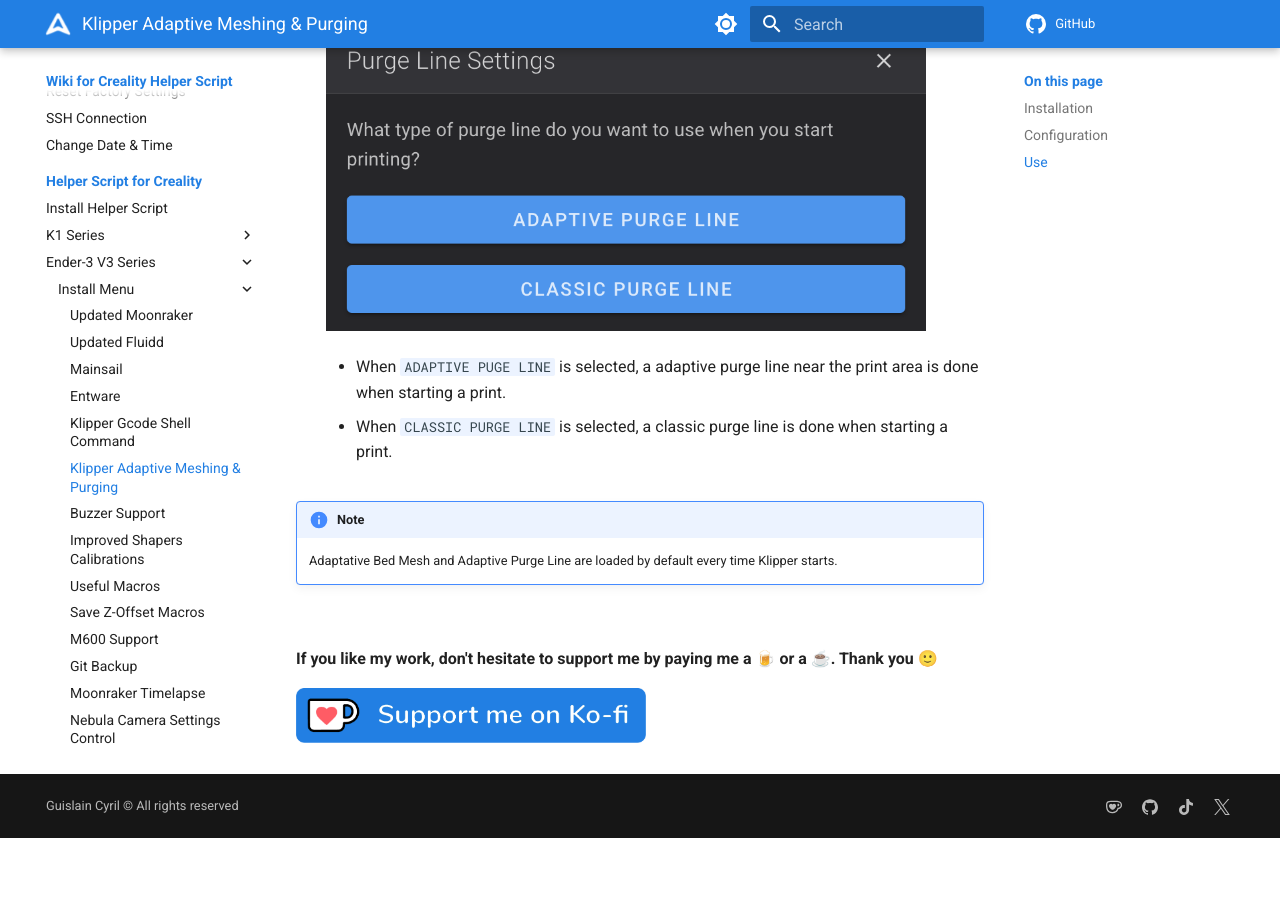
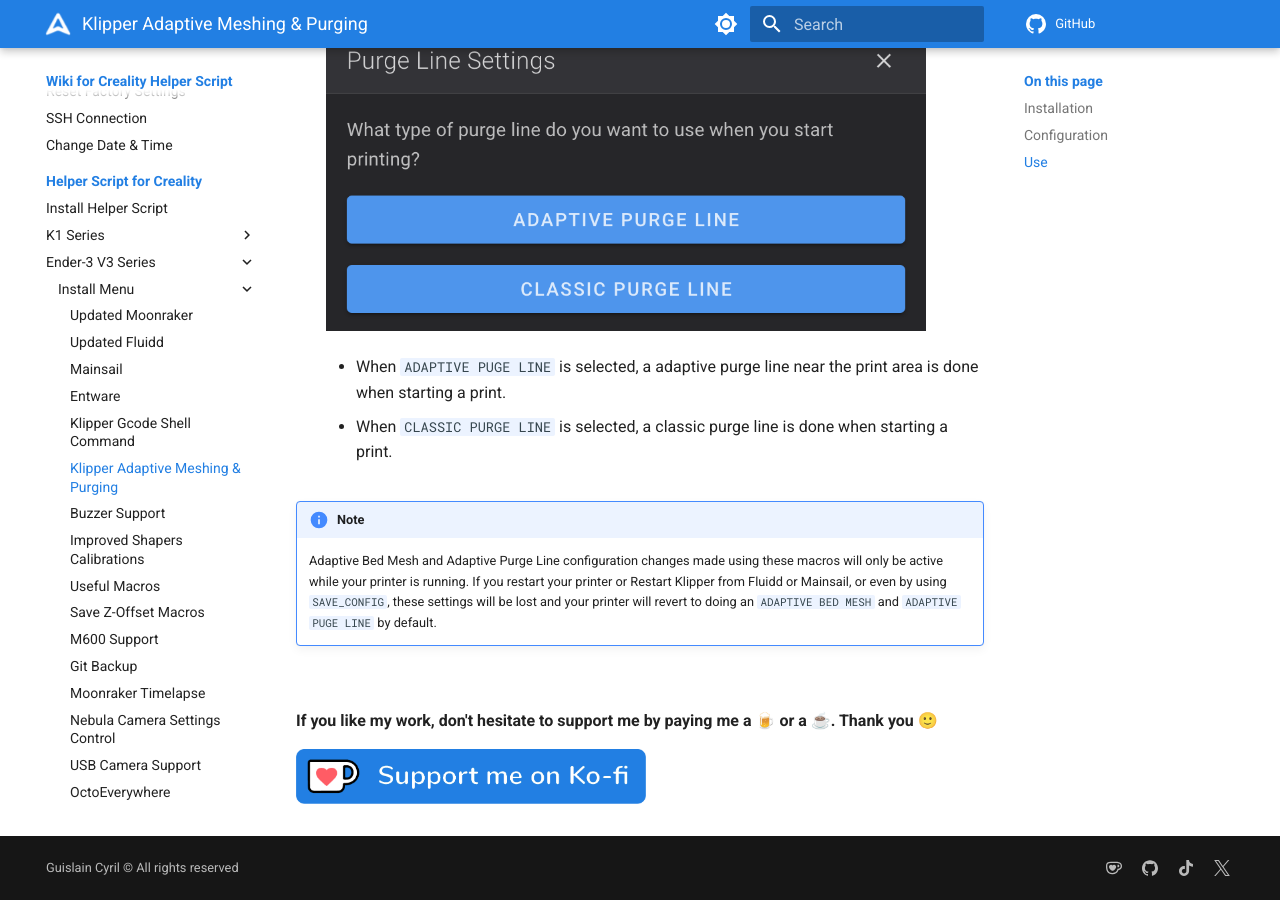
Before and after one commit to Guilouz/Creality-Helper-Script-Wiki, an MkDocs documentation site: the page built from docs/helper-script/klipper-adaptive-meshing-and-purging.md, in a window 1280 px wide and 900 px high, scrolled down 3286 px. Built offline with MkDocs 1.6.1 and Material for MkDocs 9.7.7, drawn with Linux system fonts in a browser that asks for light colours; comment, search, counter and statistics services are not loaded; before the commit the page ends 4124 px from its top, so only the background shows below that.

Commit message:
make it a lot clearer that using the KAMP_BED_MESH_SETTINGS and KAMP_PURGE_LINE_SETTINGS macros to change settings do not survive the klipper being restarted

```diff
--- a/docs/helper-script/klipper-adaptive-meshing-and-purging.md
+++ b/docs/helper-script/klipper-adaptive-meshing-and-purging.md
@@ -71,7 +71,10 @@
     - When `CLASSIC PURGE LINE` is selected, a classic purge line is done when starting a print.
 
 !!! Note
-    Adaptative Bed Mesh and Adaptive Purge Line are loaded by default every time Klipper starts.
+    Adaptive Bed Mesh and Adaptive Purge Line configuration changes made using these macros will only
+    be active while your printer is running.   If you restart your printer or Restart Klipper from Fluidd
+    or Mainsail, or even by using `SAVE_CONFIG`, these settings will be lost and your printer will revert
+    to doing an `ADAPTIVE BED MESH` and `ADAPTIVE PUGE LINE` by default.
 
 <br />
 
```
